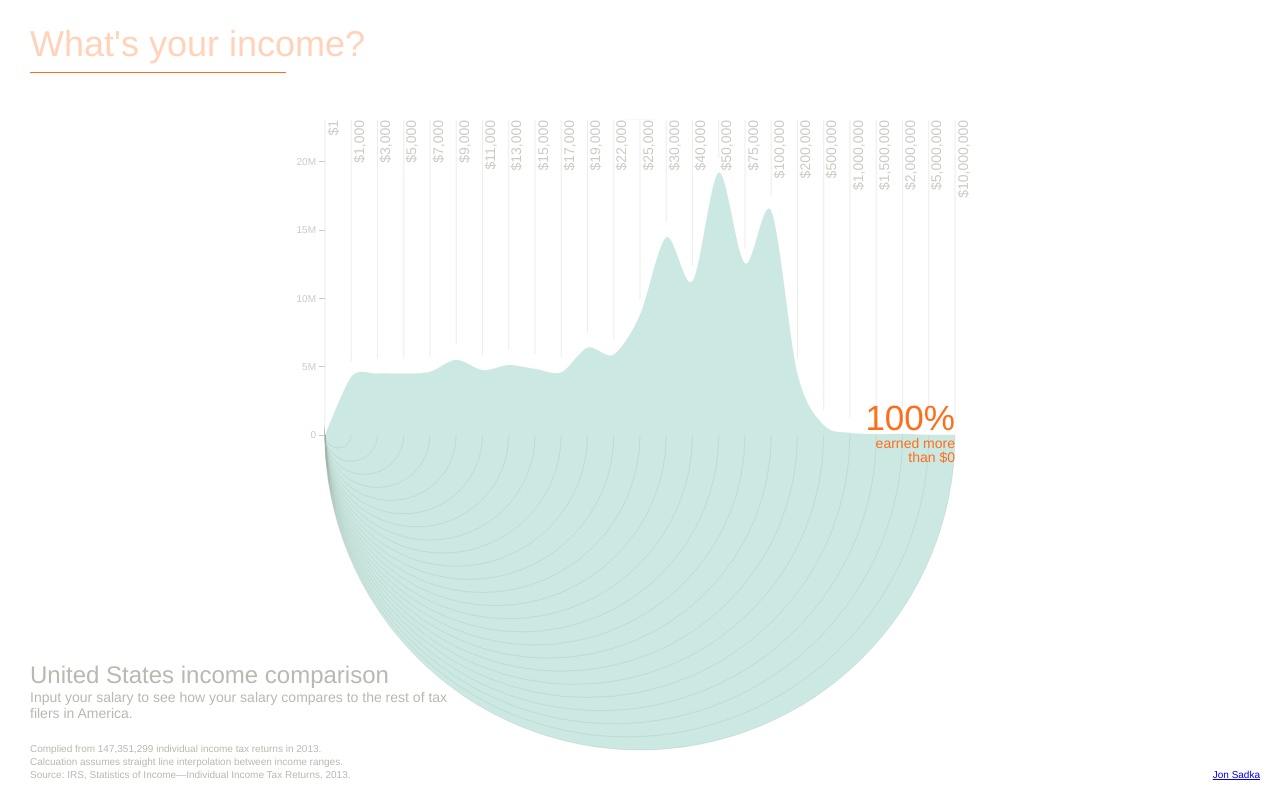
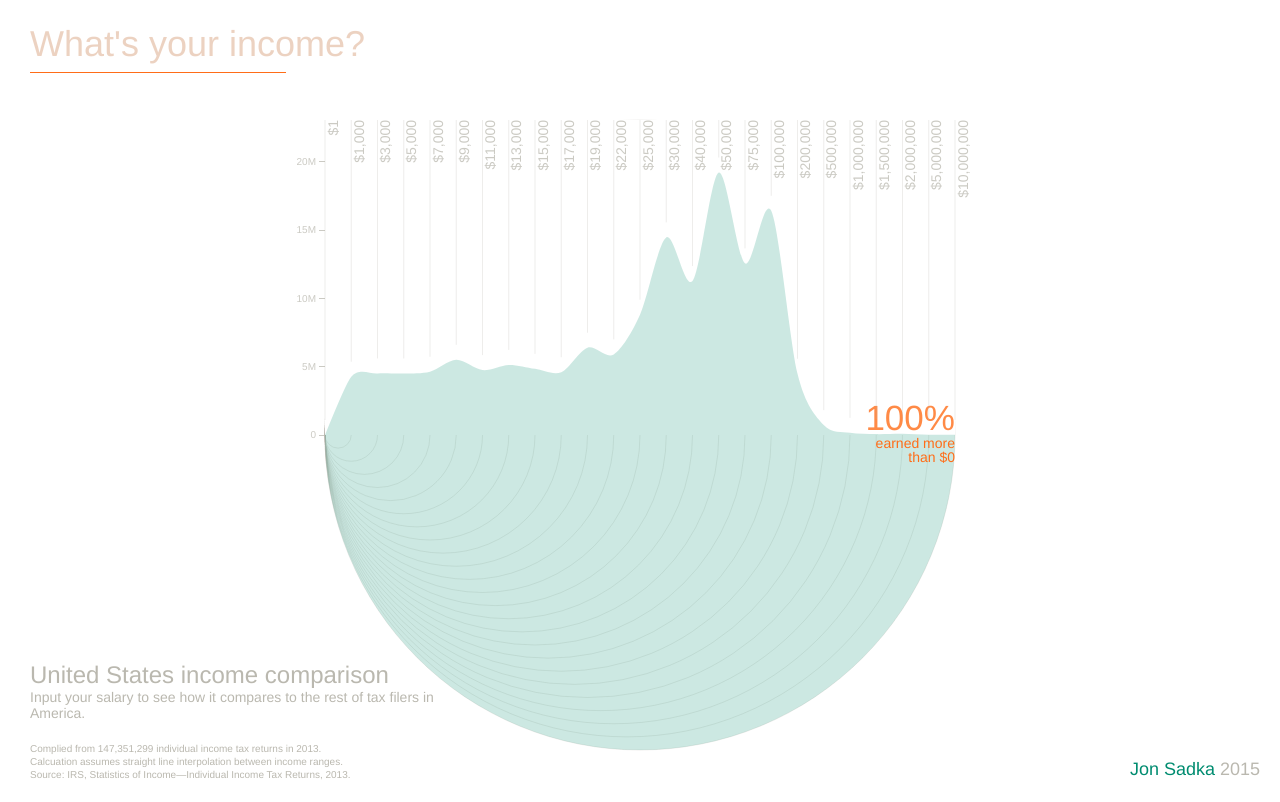
Before and after one commit to jonsadka/compare-income, a website: page index.html in a window 1280 px wide. Shown: the top 802 px of the page. Drawn offline with nearby package versions, Linux system fonts and the light colour scheme.

Commit message:
Style updates

```diff
--- a/index.html
+++ b/index.html
@@ -16,9 +16,9 @@
     <div id="chart"></div>
     <div id="lower-content">
       <div class="title">United States income comparison</div>
-      <p>Input your salary to see how your salary compares to the rest of tax filers in America.</p>
+      <p>Input your salary to see how it compares to the rest of tax filers in America.</p>
 
-      <span class="name"><a href="http://jonsadka.com">Jon Sadka</a></span>
+      <span class="name"><a href="http://jonsadka.com">Jon Sadka</a> 2015</span>
       <p class="label">Complied from 147,351,299 individual income tax returns in 2013.</p>
       <p class="label">Calcuation assumes straight line interpolation between income ranges.</p>
       <p class="label">Source: IRS, Statistics of Income—Individual Income Tax Returns, 2013.</p>
--- a/index.js
+++ b/index.js
@@ -167,7 +167,7 @@ function initialRender(){
         'alignment-baseline': 'after-edge',
         'transform': 'translate(' + (chartDimension - margin.left) + ',' + (chartDimension / 2 + typPadding) + ')',
         'font-size': percentageTextSize,
-        'fill': ORANGE + '1)'
+        'fill': ORANGE + '0.8)'
       })
 
   var textTextSize = 14;
@@ -282,28 +282,28 @@ function updateSalary(){
   var salaryXPos = xScale(salaryStats.index);
 
   d3.selectAll('.salary.circle')
-    .transition().duration(1000)
+    .transition().duration(700)
     .attr({
       'r': salaryXPos/2,
       'cx': salaryXPos/2 + margin.left
     })
 
   d3.selectAll('.missing.salary.circle')
-    .transition().duration(1000)
+    .transition().duration(700)
     .attr({
       'r': (chartDimension - margin.right - margin.left - salaryXPos)/2,
       'cx': margin.left + salaryXPos + (chartDimension - margin.right - margin.left - salaryXPos)/2
     })
 
   d3.selectAll('.cover.salary')
-    .transition().duration(1000)
+    .transition().duration(700)
     .attr({
       'width': salaryXPos
     })
 
   d3.selectAll('.description.percentage')
     .text(description[2])
-    .transition().duration(1000)
+    .transition().duration(700)
     .attr({
       'transform': 'translate(' + (chartDimension - margin.left) + ',' + (chartDimension / 2 + typPadding) + ')'
     })
@@ -311,7 +311,7 @@ function updateSalary(){
   var textTextSize = 14;
   d3.selectAll('.description.text').data(description.slice(0,2))
     .text(function(d){return d;})
-    .transition().duration(1000)
+    .transition().duration(700)
     .attr({
       'font-size': textTextSize,
       'transform': function(d, i){
--- a/style.css
+++ b/style.css
@@ -1,11 +1,11 @@
 * {
-  /*overflow: hidden;*/
   box-sizing: border-box;
   margin: 0;
   padding: 0;
 }
 
 body {
+  overflow: hidden;
   font: 10px "Helvetica Neue";
   font-family: "Helvetica Neue", Helvetica, Arial, sans-serif;
   color: RGBA(186, 184, 175, 1);
@@ -52,6 +52,13 @@ body {
   position: absolute;
   bottom: 0;
   right: 50px;
+  font-size: 18px;
+  vertical-align: bottom;
+}
+
+.name a {
+  color: RGBA(0, 140, 112, 1);
+  text-decoration: none;
 }
 
 .axis path,
@@ -129,11 +136,11 @@ input.question:valid + label > span {
 }
 
 input.question:invalid + label > span {
-  -webkit-animation: color_change 1s infinite alternate;
-  -moz-animation: color_change 1s infinite alternate;
-  -ms-animation: color_change 1s infinite alternate;
-  -o-animation: color_change 1s infinite alternate;
-  animation: color_change 1s infinite alternate;
+  -webkit-animation: color_change 0.6s infinite alternate;
+  -moz-animation: color_change 0.6s infinite alternate;
+  -ms-animation: color_change 0.6s infinite alternate;
+  -o-animation: color_change 0.6s infinite alternate;
+  animation: color_change 0.6s infinite alternate;
 }
 
 input.question:invalid + label > .currency {
```
